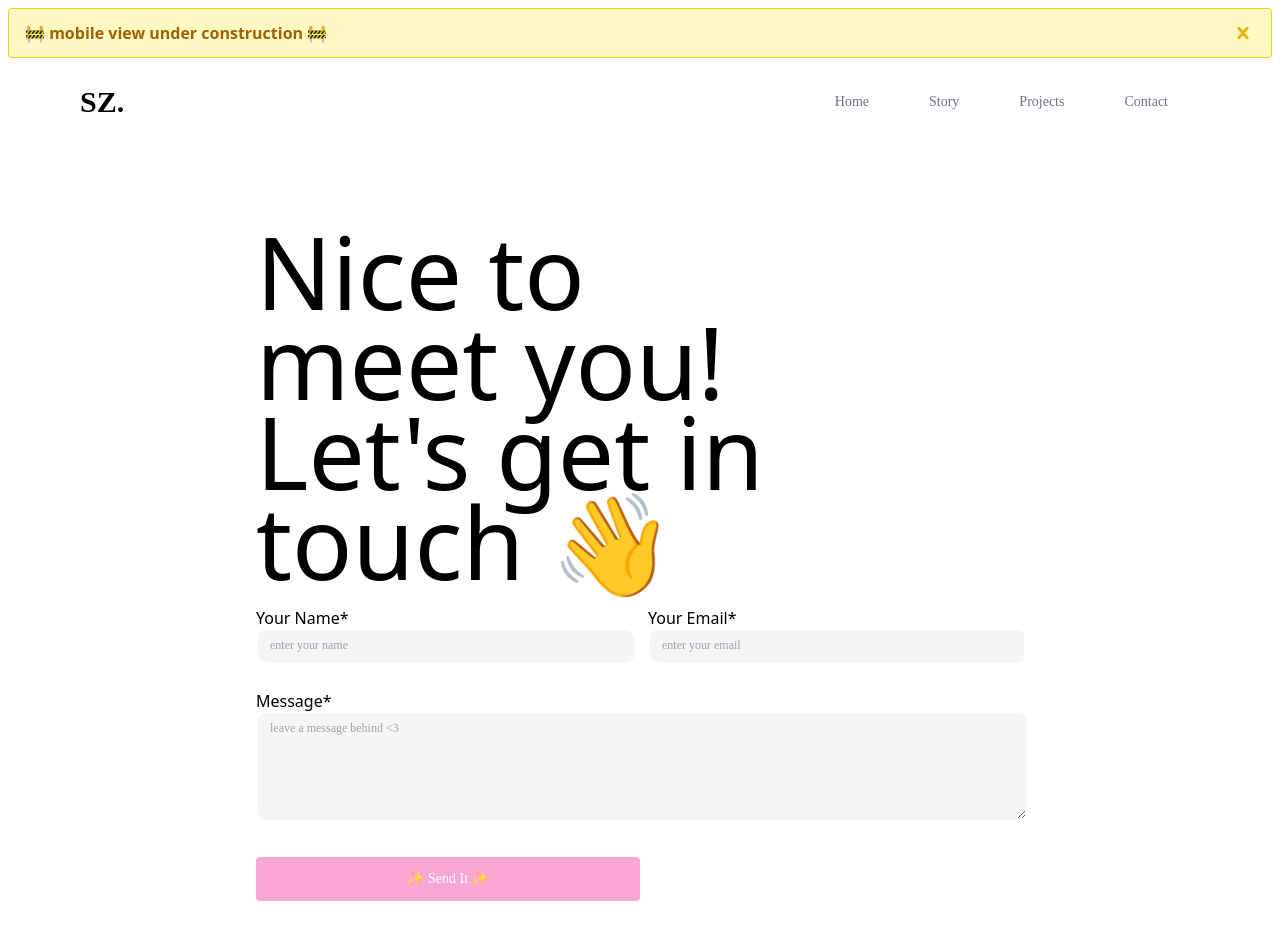
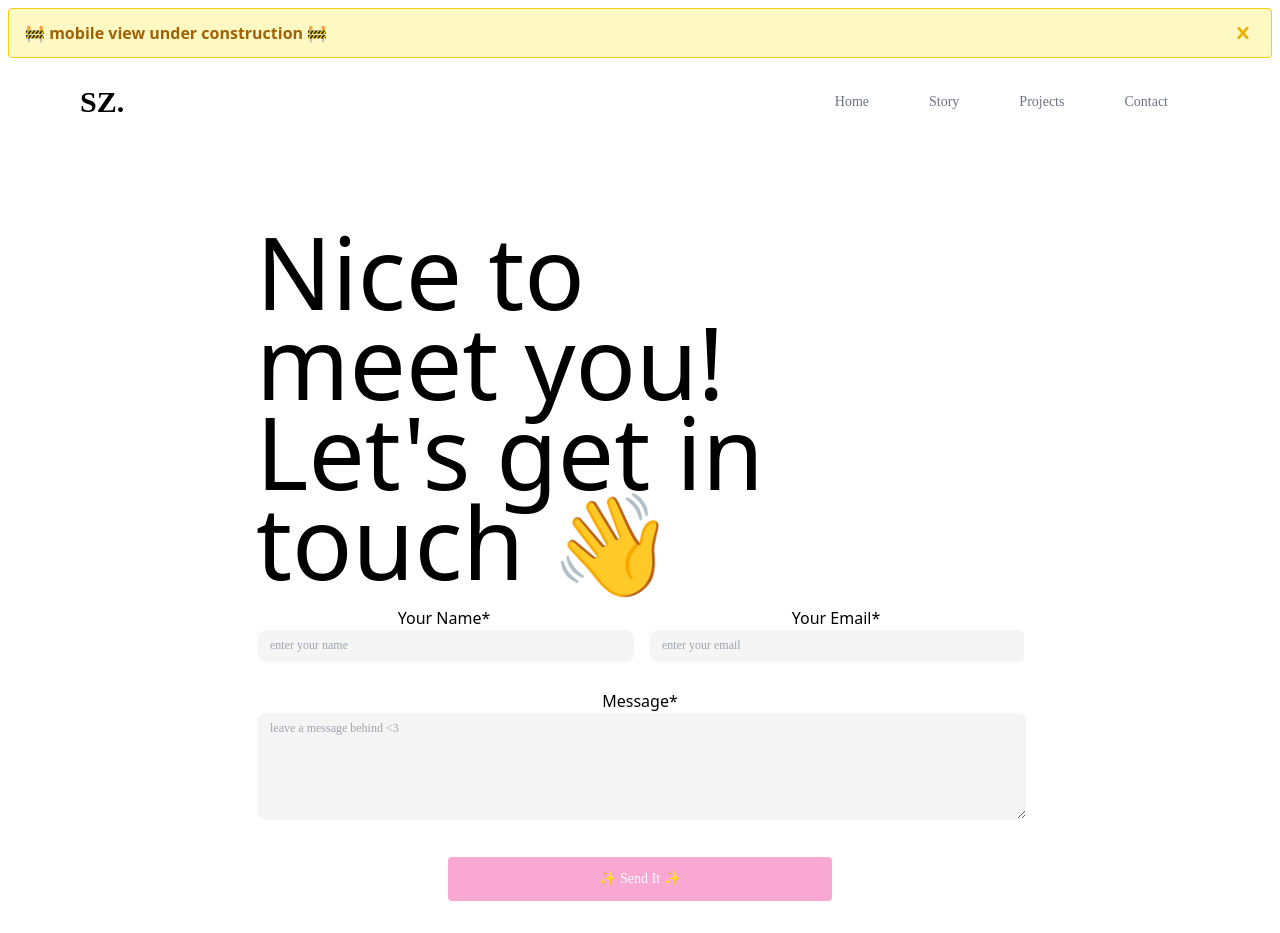
Before and after one commit to szhuang21/sz-website, a React (Create React App) app: page /contact in a window 1280 px wide. Built offline with nearby package versions, Linux system fonts and the light colour scheme.

Commit message:
new headshot lol

```diff
--- a/src/components/Hero.js
+++ b/src/components/Hero.js
@@ -1,5 +1,5 @@
 import React from 'react';
-import Headshot from '../images/headshot.png';
+import Headshot from '../images/headshot2023.png';
 import Socials from '../components/Socials.js';
 
 const Hero = () => {
--- a/src/pages/Contact.js
+++ b/src/pages/Contact.js
@@ -119,7 +119,7 @@ const Contact = () => {
           </div>
         </div>
 
-        <div className="max-w-4xl">
+        <div className="max-w-4xl text-center">
           <form onSubmit={handleSubmit} className="mt-5">
             <div className="relative overflow-auto mb-1">
               <div className="flex space-x-4">
```
Also changed, not shown: src/images/headshot2023.png (added).
